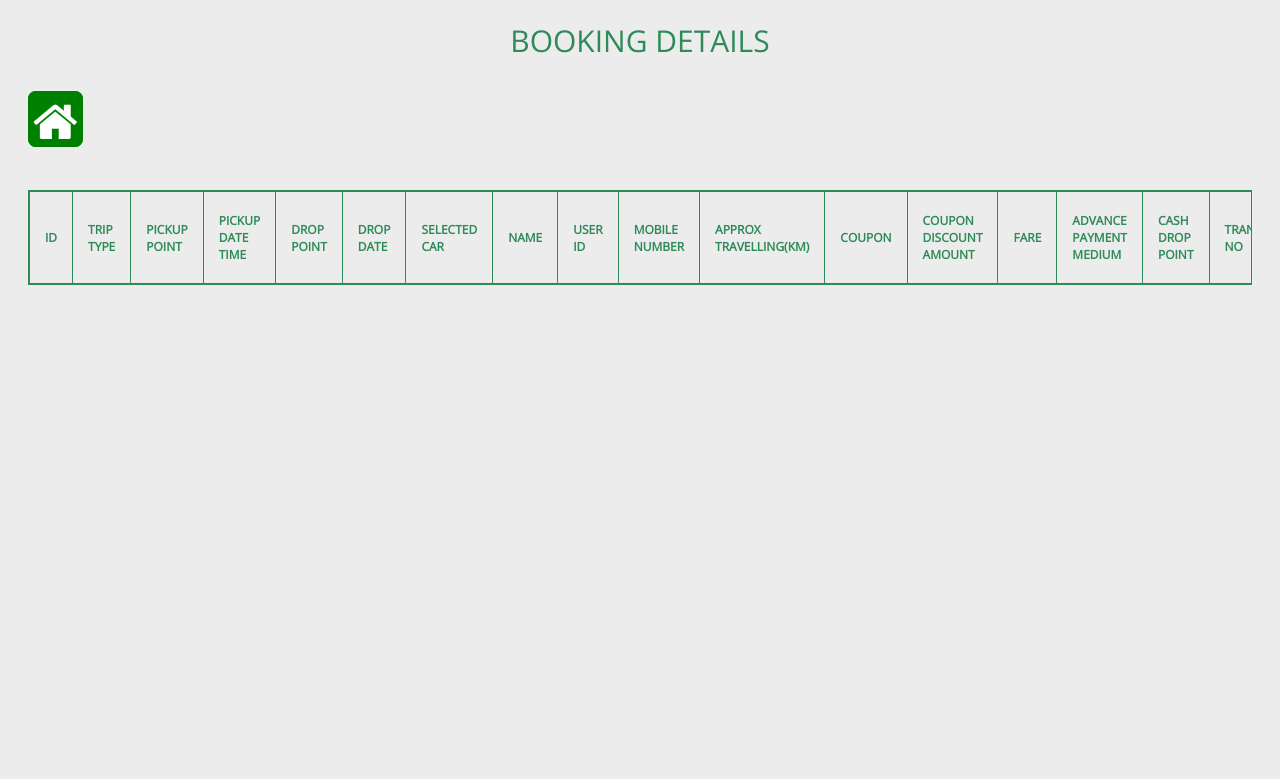
After one commit to mhtanmoy/f_project_2, a Django app: page /week in a window 1280 px wide. The commit adds this page. Shown: the top 779 px of the page. Run offline with Django 3.2, Linux system fonts and the light colour scheme; data comes from the database, SQL or seed files in the repository; both versions use the stored data as it was after the commit; lists and menus that the app fills with data are empty; some libraries are stand-ins or nearby versions.

Commit message:
today , week & month booking filter added

```diff
--- a/project/app/templates/app/createdriver.html
+++ b/project/app/templates/app/createdriver.html
@@ -25,7 +25,7 @@
             </fieldset>
 
             <fieldset>
-                {{ form.pin_code|attr:"placeholder: Enter pin code" }}
+                {{ form.pin_code|add_class:'input'|attr:"placeholder: Enter pin code" }}
             </fieldset>
 
             <fieldset>
--- /dev/null
+++ b/project/app/templates/app/week.html
@@ -0,0 +1,88 @@
+{% load static %}
+<html lang="en">
+<head>
+    <meta charset="UTF-8">
+    <meta http-equiv="X-UA-Compatible" content="IE=edge">
+    <meta name="viewport" content="width=device-width, initial-scale=1.0">
+    <link rel="stylesheet" href="{% static 'css/driver.css' %}">
+    <link rel="stylesheet" href="{% static 'css/search.css' %}">
+
+    <link rel="stylesheet" href="https://maxcdn.bootstrapcdn.com/font-awesome/4.4.0/css/font-awesome.min.css">
+    <script src="https://cdnjs.cloudflare.com/ajax/libs/jquery/2.1.3/jquery.min.js"></script>
+    <title>Safar Admin Panel</title>
+</head>
+<body>
+
+    <section>
+        <h1>Booking Details</h1><br>
+
+        <a href="/" class="homebtn"><i class="fa fa-home fa-3x fa-inverse" aria-hidden="true" id="ic"></i></a>
+        <br><br><br>
+
+
+        <div class="tbl-content">
+          <table cellpadding="0" cellspacing="0" border="1">
+            <div class="tbl-header">
+                <thead>
+                    <tr>
+                      <th>Id</th>
+                      <th>trip type</th>
+                      <th>pickup point</th>
+                      <th>pickup date time</th>
+                      <th>drop point</th>
+                      <th>Drop date</th>
+                      <th>selected car</th>
+                      <th>name</th>
+                      <th>user id</th>
+                      <th>Mobile number</th>
+                      <th>approx travelling(km)</th>
+                      <th>coupon</th>
+                      <th>coupon discount amount</th>
+                      <th>fare</th>
+                      <th>advance payment medium</th>
+                      <th>cash drop point</th>
+                      <th>transaction no</th>
+                      <th>Delete</th>
+                    </tr>
+                  </thead>
+                </div>
+            <tbody>
+              {% for i in bookingdetailss %}
+            <tr>
+
+              <td>{{ i.booking_id }}</td>
+              <td>{{ i.trip_type }}</td>
+              <td>{{ i.pickup_point }}</td>
+              <td>{{ i.Pickup_date_time|date:'H:i , d-m-Y'}}</td>
+              <td>{{ i.drop_point }}</td>
+              <td>{{ i.drop_date }}</td>
+              <td>{{ i.selected_car }}</td>
+              <td>{{ i.name }}</td>
+              <td>{{ i.user_id }}</td>
+              <td>{{ i.mobile_no }}</td>
+              <td>{{ i.approx_km_travelling }}</td>
+              <td>{{ i.coupon }}</td>
+              <td>{{ i.coupon_discount_amount }}</td>
+              <td>{{ i.fare }}</td>
+              <td>{{ i.advance_payment_medium }}</td>
+              <td>{{ i.cash_drop_point }}</td>
+              <td>{{ i.transaction_no }}</td>
+              <td> <a href="{% url 'deletebookingdetails' i.booking_id %}">delete</a></td>
+            </tr>
+              {% endfor %}
+
+            </tbody>
+          </table>
+        </div>
+      </section>
+
+
+<script>
+    // '.tbl-content' consumed little space for vertical scrollbar, scrollbar width depend on browser/os/platfrom. Here calculate the scollbar width .
+$(window).on("load resize ", function() {
+  var scrollWidth = $('.tbl-content').width() - $('.tbl-content table').width();
+  $('.tbl-header').css({'padding-right':scrollWidth});
+}).resize();
+</script>
+</body>
+</html>
--- a/project/app/urls.py
+++ b/project/app/urls.py
@@ -31,5 +31,8 @@ urlpatterns = [
     path('bookingrequest', views.booking_request, name='booking_request'),
     path('assigndriver/<int:pk>', views.assigndriver, name='assigndriver'),
     path('profile', views.profile, name='profile'),
+    path('today', views.today, name='today'),
+    path('week', views.week, name='week'),
+    path('month', views.month, name='month'),
 
 ]
--- a/project/app/views.py
+++ b/project/app/views.py
@@ -8,6 +8,7 @@ from django.contrib.auth.decorators import login_required
 from .forms import *
 from .decorators import *
 from django.db.models import Q
+import datetime
 
 
 ######LOGIN & REGISTER#######
@@ -136,6 +137,8 @@ def coupons(request):
     return render(request,'app/coupons.html', {'coup':coup})
 
 
+@login_required
+@manager_only
 def drivers_verify(request):
     if 'q' in request.GET:
         q=request.GET['q']
@@ -146,6 +149,8 @@ def drivers_verify(request):
     return render(request, 'app/drivers_verify.html',{'drivers':drivers})
 
 
+@login_required
+@manager_only
 def booking_request(request):
     bookingdetailss=BookingDetails.objects.all().filter(assign_driver=None)
     return render(request,'app/booking_request.html' , {'bookingdetailss':bookingdetailss})
@@ -153,6 +158,26 @@ def booking_request(request):
 
 def profile(request):
     return render(request, 'app/profile.html')
+
+
+def today(request):
+    date=datetime.date.today()
+    bookingdetailss=BookingDetails.objects.all().filter(drop_date=date)
+    return render(request,'app/today.html' , {'bookingdetailss':bookingdetailss})
+
+def week(request):
+    date=datetime.date.today()
+    start_week = date - datetime.timedelta(date.weekday())
+    end_week = start_week + datetime.timedelta(7)
+    bookingdetailss=BookingDetails.objects.all().filter(drop_date__range=[start_week, end_week])
+    return render(request,'app/week.html' , {'bookingdetailss':bookingdetailss})
+
+def month(request):
+    date=datetime.date.today()
+    start_week = date - datetime.timedelta(date.weekday())
+    end_week = start_week + datetime.timedelta(30)
+    bookingdetailss=BookingDetails.objects.all().filter(drop_date__range=[start_week, end_week])
+    return render(request,'app/month.html' , {'bookingdetailss':bookingdetailss})
 
 
 ######EDIT#########
```
Also changed, not shown: project/app/templates/app/home.html (+6 -4 lines), project/app/templates/app/month.html (added, +88 -0 lines), project/app/templates/app/today.html (added, +88 -0 lines), project/db.sqlite3.
